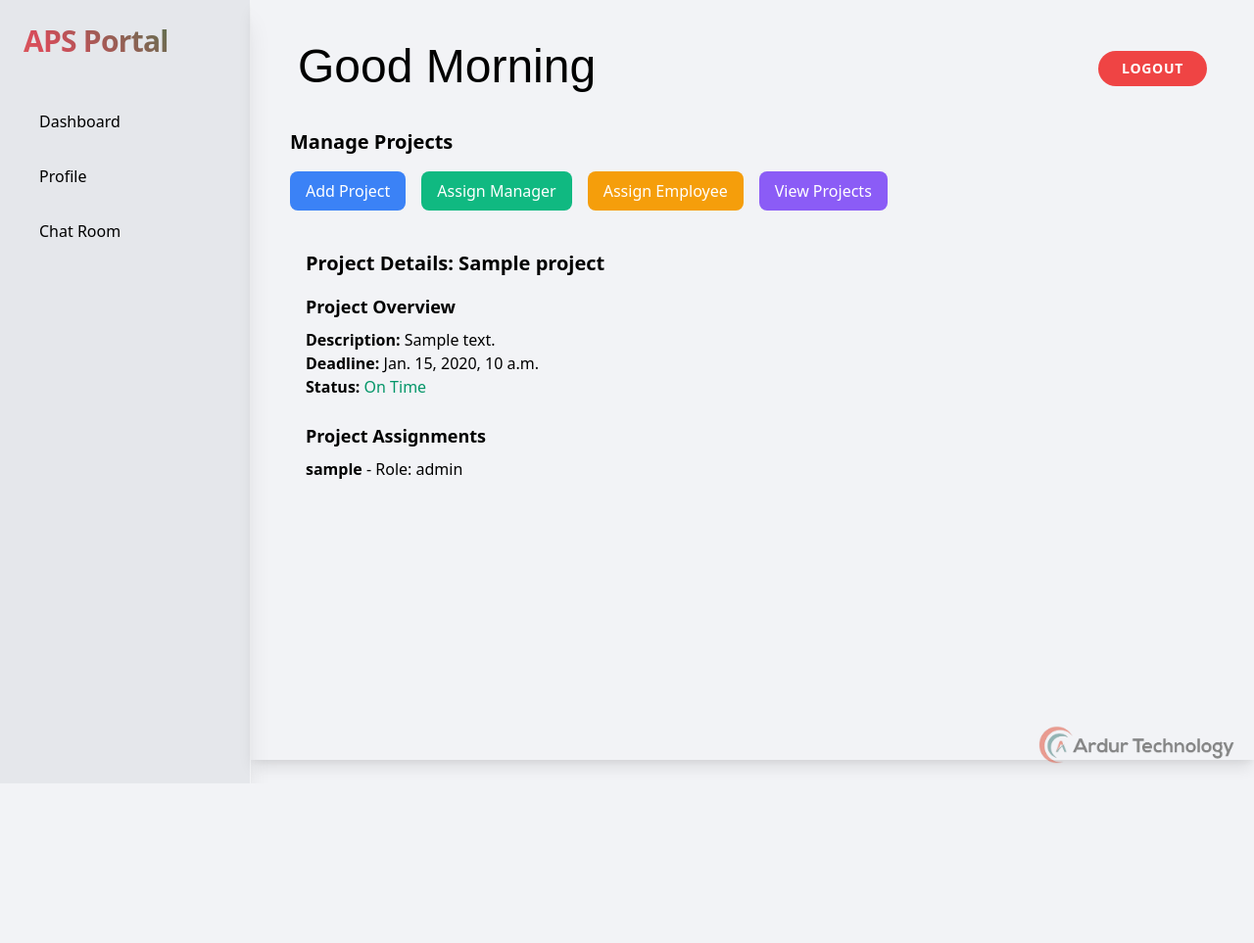
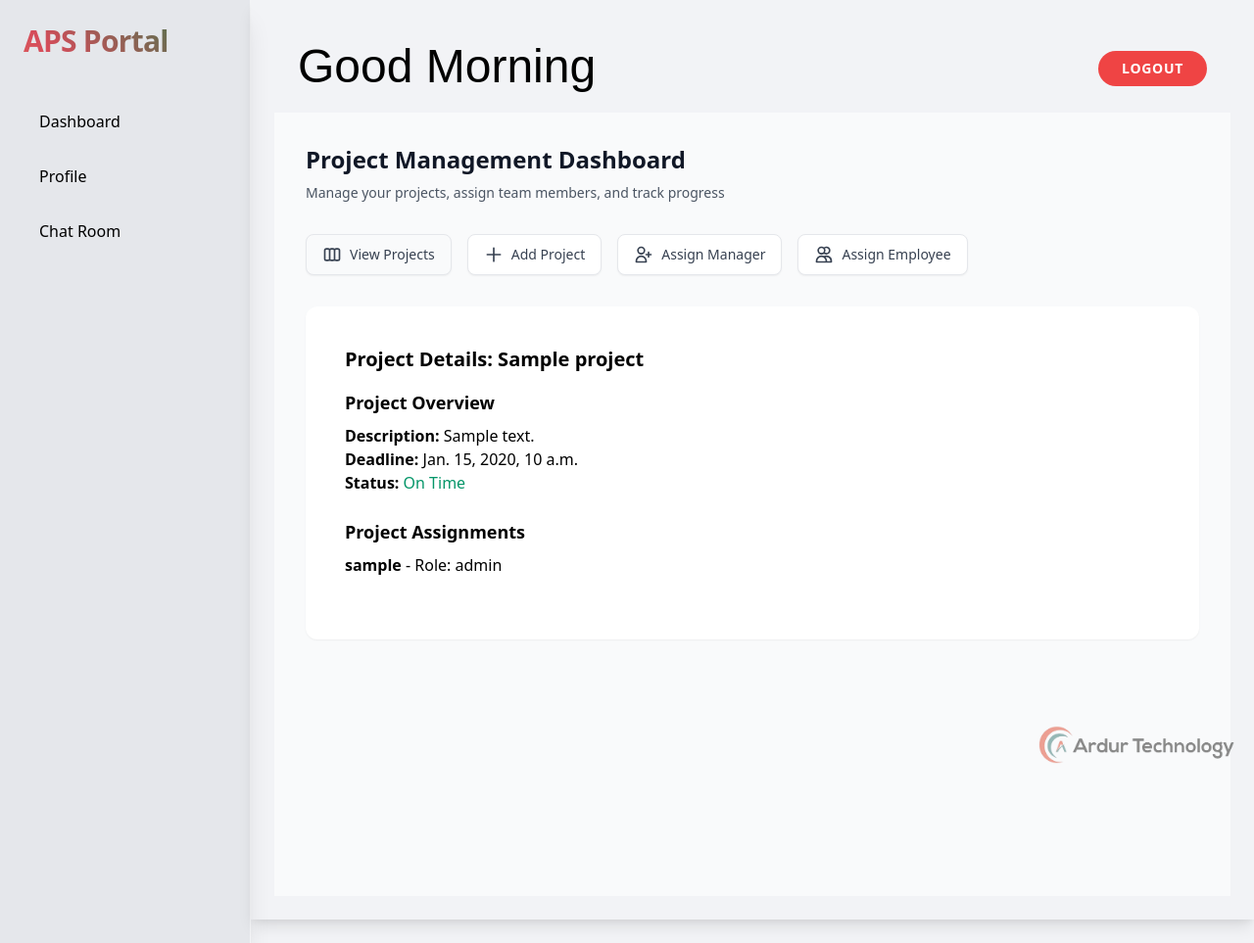
Before and after one commit to 14harshaldhote/ardurPortalAPS, a Django app: template aps/templates/components/admin/projects.html in a window 1280 px wide. Shown: the whole page at 98% size. Before the commit the page ends 800 px from the top, so only its background shows below. Run offline with Django 5.2, Linux system fonts and the light colour scheme; tables that the repository leaves empty hold one stand-in row (values such as "Sample post"); the template is opened without the code that fills it: values that come from a table or form of the project are taken from there, most other values are stand-ins (such as "Sample title", 1, 10 or a date in 2020); form fields are guessed from the names that the template uses; some web fonts are replaced.

Commit message:
project/templates loaded

```diff
--- a/aps/templates/components/admin/project/add_project.html
+++ b/aps/templates/components/admin/project/add_project.html
@@ -1,5 +1,3 @@
-<!-- add_project.html -->
-<div id="add_project" class="section">
 <h3 class="text-lg font-semibold mb-4">Add New Project</h3>
 <form method="POST">
   {% csrf_token %}
@@ -7,22 +5,17 @@
     <label for="id_name" class="block text-sm font-medium text-gray-700">Project Name</label>
     {{ form.name }}
   </div>
-
   <div class="mb-4">
     <label for="id_description" class="block text-sm font-medium text-gray-700">Project Description</label>
     {{ form.description }}
   </div>
-
   <div class="mb-4">
     <label for="id_deadline" class="block text-sm font-medium text-gray-700">Project Deadline</label>
     {{ form.deadline }}
   </div>
-
   <div class="mb-4">
     <label for="id_status" class="block text-sm font-medium text-gray-700">Project Status</label>
     {{ form.status }}
   </div>
-
   <button type="submit" class="px-6 py-2 bg-blue-500 text-white rounded-lg">Save Project</button>
 </form>
-</div>
--- a/aps/templates/components/admin/project/assign_employee.html
+++ b/aps/templates/components/admin/project/assign_employee.html
@@ -1,5 +1,4 @@
 <!-- assign_employee.html -->
-<div id="assign_employee" class="section" style="display:none;">
 <h3 class="text-lg font-semibold mb-4">Assign Employee to Project: {{ project.name }}</h3>
 <form method="POST">
   {% csrf_token %}
@@ -20,4 +19,3 @@
 
   <button type="submit" class="px-6 py-2 bg-blue-500 text-white rounded-lg">Assign Employee</button>
 </form>
-</div>
--- a/aps/templates/components/admin/project/assign_manager.html
+++ b/aps/templates/components/admin/project/assign_manager.html
@@ -1,5 +1,4 @@
 <!-- assign_manager.html -->
-<div id="assign_manager" class="section" style="display:none;">
     <h3 class="text-lg font-semibold mb-4">Assign Manager to Project: {{ project.name }}</h3>
     <form method="POST">
       {% csrf_token %}
@@ -14,4 +13,3 @@
 
       <button type="submit" class="px-6 py-2 bg-green-500 text-white rounded-lg">Assign Manager</button>
     </form>
-</div>
--- a/aps/templates/components/admin/projects.html
+++ b/aps/templates/components/admin/projects.html
@@ -1,47 +1,116 @@
 {% extends 'base.html' %}
 
 {% block content %}
-  <div class="container mx-auto p-4">
-    <h2 class="text-xl font-semibold mb-4">Manage Projects</h2>
+<div class="min-h-screen bg-gray-50 py-8">
+    <div class="container mx-auto px-4 sm:px-6 lg:px-8">
+        <!-- Header Section -->
+        <div class="mb-8">
+            <h2 class="text-2xl font-bold text-gray-900">Project Management Dashboard</h2>
+            <p class="mt-2 text-sm text-gray-600">Manage your projects, assign team members, and track progress</p>
+        </div>
 
-    <!-- Horizontal Navigation Bar -->
-    <div class="mb-6">
-      <nav class="flex space-x-4">
-        <button class="px-4 py-2 bg-blue-500 text-white rounded-lg hover:bg-blue-600" onclick="showSection('add_project')">Add Project</button>
-        <button class="px-4 py-2 bg-green-500 text-white rounded-lg hover:bg-green-600" onclick="showSection('assign_manager')">Assign Manager</button>
-        <button class="px-4 py-2 bg-yellow-500 text-white rounded-lg hover:bg-yellow-600" onclick="showSection('assign_employee')">Assign Employee</button>
-        <button class="px-4 py-2 bg-purple-500 text-white rounded-lg hover:bg-purple-600" onclick="showSection('view_projects')">View Projects</button> <!-- Added "View Projects" button -->
+        <!-- Navigation Tabs -->
+        <div class="mb-8">
+            <nav class="flex flex-wrap gap-2 sm:gap-4" aria-label="Project management navigation">
+                <button
+                    onclick="showSection('view_projects')"
+                    class="inline-flex items-center px-4 py-2.5 rounded-lg text-sm font-medium transition-all
+                        bg-white text-gray-700 hover:bg-purple-50 hover:text-purple-700
+                        border border-gray-200 hover:border-purple-300 shadow-sm
+                        focus:outline-none focus:ring-2 focus:ring-purple-500 focus:ring-offset-2">
+                    <svg class="w-5 h-5 mr-2" fill="none" stroke="currentColor" viewBox="0 0 24 24">
+                        <path stroke-linecap="round" stroke-linejoin="round" stroke-width="2" d="M9 17V7m0 10a2 2 0 01-2 2H5a2 2 0 01-2-2V7a2 2 0 012-2h2a2 2 0 012 2m0 10a2 2 0 002 2h2a2 2 0 002-2M9 7a2 2 0 012-2h2a2 2 0 012 2m0 10V7m0 10a2 2 0 002 2h2a2 2 0 002-2V7a2 2 0 00-2-2h-2a2 2 0 00-2 2" />
+                    </svg>
+                    View Projects
+                </button>
+
+                <button
+                    onclick="showSection('add_project')"
+                    class="inline-flex items-center px-4 py-2.5 rounded-lg text-sm font-medium transition-all
+                        bg-white text-gray-700 hover:bg-blue-50 hover:text-blue-700
+                        border border-gray-200 hover:border-blue-300 shadow-sm
+                        focus:outline-none focus:ring-2 focus:ring-blue-500 focus:ring-offset-2">
+                    <svg class="w-5 h-5 mr-2" fill="none" stroke="currentColor" viewBox="0 0 24 24">
+                        <path stroke-linecap="round" stroke-linejoin="round" stroke-width="2" d="M12 4v16m8-8H4" />
+                    </svg>
+                    Add Project
+                </button>
+
+                <button
+                    onclick="showSection('assign_manager')"
+                    class="inline-flex items-center px-4 py-2.5 rounded-lg text-sm font-medium transition-all
+                        bg-white text-gray-700 hover:bg-green-50 hover:text-green-700
+                        border border-gray-200 hover:border-green-300 shadow-sm
+                        focus:outline-none focus:ring-2 focus:ring-green-500 focus:ring-offset-2">
+                    <svg class="w-5 h-5 mr-2" fill="none" stroke="currentColor" viewBox="0 0 24 24">
+                        <path stroke-linecap="round" stroke-linejoin="round" stroke-width="2" d="M18 9v3m0 0v3m0-3h3m-3 0h-3m-2-5a4 4 0 11-8 0 4 4 0 018 0zM3 20a6 6 0 0112 0v1H3v-1z" />
+                    </svg>
+                    Assign Manager
+                </button>
+
+                <button
+                    onclick="showSection('assign_employee')"
+                    class="inline-flex items-center px-4 py-2.5 rounded-lg text-sm font-medium transition-all
+                        bg-white text-gray-700 hover:bg-yellow-50 hover:text-yellow-700
+                        border border-gray-200 hover:border-yellow-300 shadow-sm
+                        focus:outline-none focus:ring-2 focus:ring-yellow-500 focus:ring-offset-2">
+                    <svg class="w-5 h-5 mr-2" fill="none" stroke="currentColor" viewBox="0 0 24 24">
+                        <path stroke-linecap="round" stroke-linejoin="round" stroke-width="2" d="M12 4.354a4 4 0 110 5.292M15 21H3v-1a6 6 0 0112 0v1zm0 0h6v-1a6 6 0 00-9-5.197M13 7a4 4 0 11-8 0 4 4 0 018 0z" />
+                    </svg>
+                    Assign Employee
+                </button>
             </nav>
         </div>
 
-    <!-- Sections -->
-    <div id="add_project" class="section" style="display:none;">
+        <!-- Content Sections -->
+        <div class="bg-white rounded-xl shadow-sm">
+            <!-- View Projects Section -->
+            <div id="view_projects" class="section p-6" style="display:none;">
+                {% include 'components/admin/project/all_projects.html' %}
+            </div>
+
+            <!-- Add Project Section -->
+            <div id="add_project" class="section p-6" style="display:none;">
                 {% include 'components/admin/project/add_project.html' %}
             </div>
-    <div id="assign_manager" class="section" style="display:none;">
+
+            <!-- Assign Manager Section -->
+            <div id="assign_manager" class="section p-6" style="display:none;">
                 {% include 'components/admin/project/assign_manager.html' %}
             </div>
-    <div id="assign_employee" class="section" style="display:none;">
+
+            <!-- Assign Employee Section -->
+            <div id="assign_employee" class="section p-6" style="display:none;">
                 {% include 'components/admin/project/assign_employee.html' %}
             </div>
-    <div id="view_projects" class="section" style="display:none;">
-      {% include 'components/admin/project/all_projects.html' %}
+        </div>
     </div>
 </div>
 
 <script>
-    function showSection(section) {
+    function showSection(sectionId) {
         // Hide all sections
         const sections = document.querySelectorAll('.section');
-      sections.forEach(s => s.style.display = 'none');
+        sections.forEach(section => section.style.display = 'none');
 
-      // Show the selected section
-      document.getElementById(section).style.display = 'block';
+        // Show selected section
+        const selectedSection = document.getElementById(sectionId);
+        if (selectedSection) {
+            selectedSection.style.display = 'block';
         }
 
-    // Optionally, you can set the default section to show when the page loads
-    window.onload = function() {
-      showSection('view_projects'); // Default to "View Projects" section on load
+        // Update active state of navigation buttons
+        const buttons = document.querySelectorAll('nav button');
+        buttons.forEach(button => {
+            const isActive = button.getAttribute('onclick').includes(sectionId);
+            button.classList.toggle('bg-gray-50', isActive);
+            button.classList.toggle('bg-white', !isActive);
+        });
     }
+
+    // Show default section on page load
+    window.addEventListener('load', function() {
+        showSection('view_projects');
+    });
 </script>
 {% endblock %}
```
Lines whose indentation alone changed are shown as unchanged.
